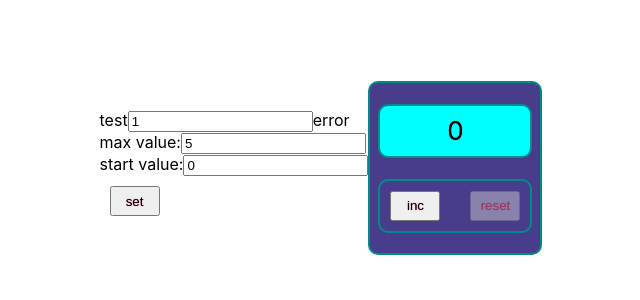
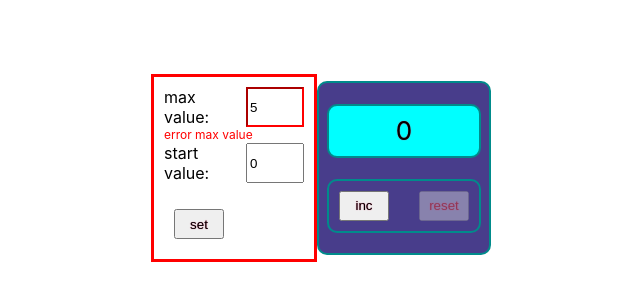
Before and after one commit to SPK80/counter, a React (Create React App) app: page / in a window 1280 px wide. Shown: the part 232-532 px from the top of the page, without its empty margins (319-959 px from the left). Built offline with nearby package versions, Linux system fonts and the light colour scheme.

Commit message:
feat: add Setup and InputNumber styles

```diff
--- a/src/components/InputNumber.module.css
+++ b/src/components/InputNumber.module.css
@@ -1,3 +1,20 @@
-.captionClassName{
-  padding-right: 5px;
+.caption {
+    padding-right: 5px;
 }
+
+.input {
+    width: 50px;
+}
+.errorInput{
+    border-color: red;
+}
+.error {
+    color: red;
+    font-size: 12px;
+    min-height: 16px;
+}
+
+.captionAndInputWrap{
+    display: flex;
+    justify-content: space-between;
+}
--- a/src/components/InputNumber.tsx
+++ b/src/components/InputNumber.tsx
@@ -3,18 +3,18 @@ import s from './InputNumber.module.css'
 
 type InputNumberType = {
     value: number
-    className?: string
+    inputClassName?: string
     onChangeNumber: (value: number) => void
     caption?: string
     captionClassName?: string
-    errorMessage?: string|null
+    errorMessage?: string
     errorClassName?: string
 }
 
 export const InputNumber: React.FC<InputNumberType> = (
     {
         value,
-        className,
+        inputClassName,
         onChangeNumber,
         caption,
         captionClassName,
@@ -27,16 +27,20 @@ export const InputNumber: React.FC<InputNumberType> = (
         if (Number.isNaN(newVal)) return
 
         onChangeNumber(newVal)
-    };
+    }
 
-    const finalCaptionClassName = `${s.errorMessage} ${captionClassName ? captionClassName : ''}`
-    const finalClassName = `${errorMessage ? s.errorInput : s.superInput} ${className}`
+    const finalCaptionClassName = `${s.caption} ${captionClassName ?? ''}`
+    console.log(s)
+    const finalInputClassName = `${s.input} ${inputClassName ?? ''} ${errorMessage ? s.errorInput:''} `
+    const finalErrorClassName = `${s.error} ${errorClassName ?? ''}`
 
     return (
-        <div>
-            {caption && <span className={finalCaptionClassName}>{caption}</span>}
-            <input className={finalClassName} value={value} onChange={onChangeHandler}/>
-            {errorMessage && <span className={errorClassName}>{errorMessage}</span>}
-        </div>
+        <>
+            <div className={s.captionAndInputWrap}>
+                {caption && <span className={finalCaptionClassName}>{caption}</span>}
+                <input className={finalInputClassName} value={value} onChange={onChangeHandler}/>
+            </div>
+            <div className={finalErrorClassName}>{errorMessage && <span>{errorMessage}</span>}</div>
+        </>
     )
 }
--- /dev/null
+++ b/src/components/Setup.module.css
@@ -0,0 +1,12 @@
+.setup {
+    padding: 10px;
+    border: solid red;
+    width: 140px;
+}
+
+.inputs {
+
+}
+
+.caption {
+}
--- a/src/components/Setup.tsx
+++ b/src/components/Setup.tsx
@@ -1,6 +1,8 @@
-import React, {ChangeEvent, useState} from 'react';
+import React, {useState} from 'react';
 import {Button} from "./Button";
 import {InputNumber} from "./InputNumber";
+import s from './Setup.module.css'
+
 
 type SetupType = {
     confirm: (startValue: number, maxValue: number) => void
@@ -12,39 +14,28 @@ export const Setup: React.FC<SetupType> = ({confirm}) => {
     const [startValue, setStartValue] = useState(0)
     const [maxValue, setMaxValue] = useState(5)
 
-
     const onSetHandler = () => {
         console.log('set')
         confirm(startValue, maxValue)
-    };
-
-
-    const onChangeStartValueHandler = (e: ChangeEvent<HTMLInputElement>) => {
-        setStartValue(+e.currentTarget.value)
-    };
-
-    const onChangeMaxValueHandler = (e: ChangeEvent<HTMLInputElement>) => {
-        setMaxValue(+e.currentTarget.value)
-    };
+    }
 
     return (
-        <div>
-            <div>
+        <div className={s.setup}>
+            <div className={s.inputs}>
                 <InputNumber
-                value={1}
-                onChangeNumber={console.log}
-                caption={'test'}
-                errorMessage={'error'}
-
+                    value={maxValue}
+                    onChangeNumber={setMaxValue}
+                    caption={'max value:'}
+                    captionClassName={s.caption}
+                    errorMessage={'error max value'}
                 />
-                <div>
-                    <span>max value:</span>
-                    <input value={maxValue} onChange={onChangeMaxValueHandler}/>
-                </div>
-                <div>
-                    <span>start value:</span>
-                    <input value={startValue} onChange={onChangeStartValueHandler}/>
-                </div>
+                <InputNumber
+                    value={startValue}
+                    onChangeNumber={setStartValue}
+                    caption={'start value:'}
+                    captionClassName={s.caption}
+                    // errorMessage={'error start value'}
+                />
             </div>
             <div>
                 <Button
```
